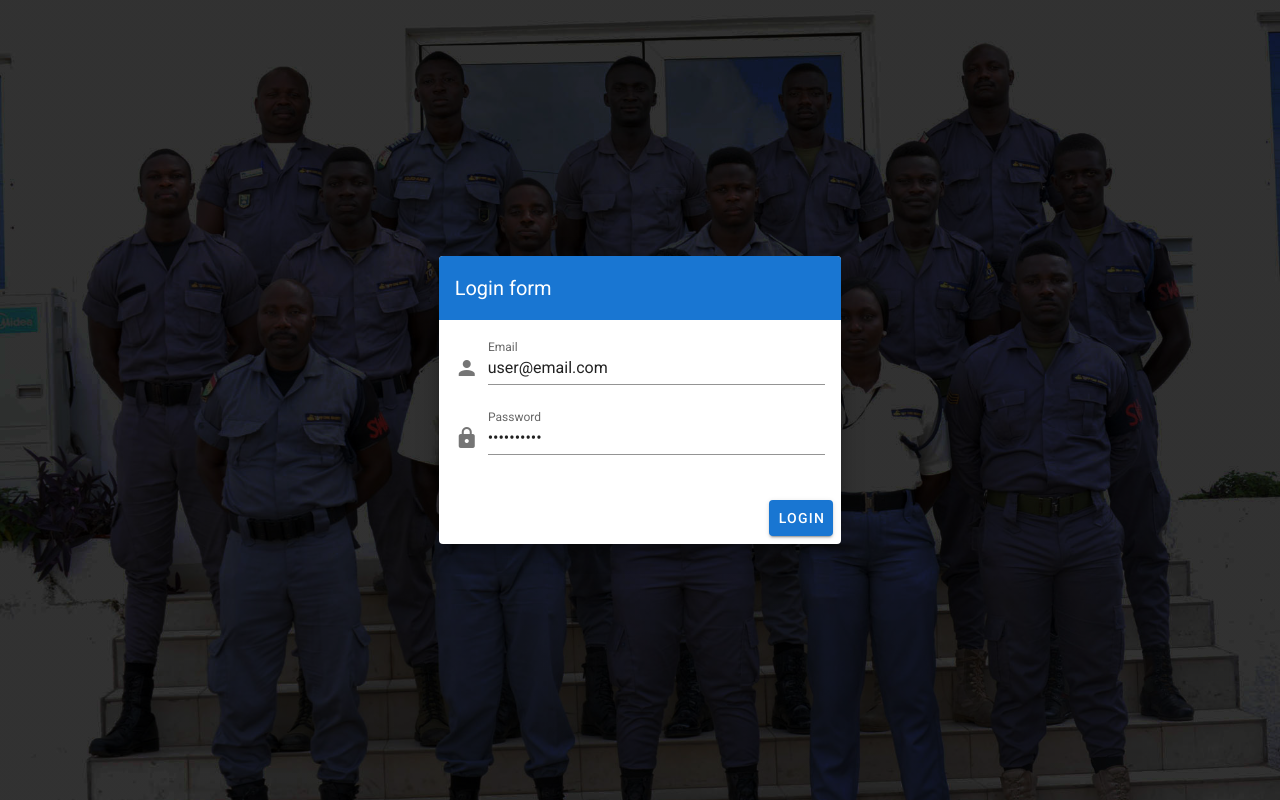
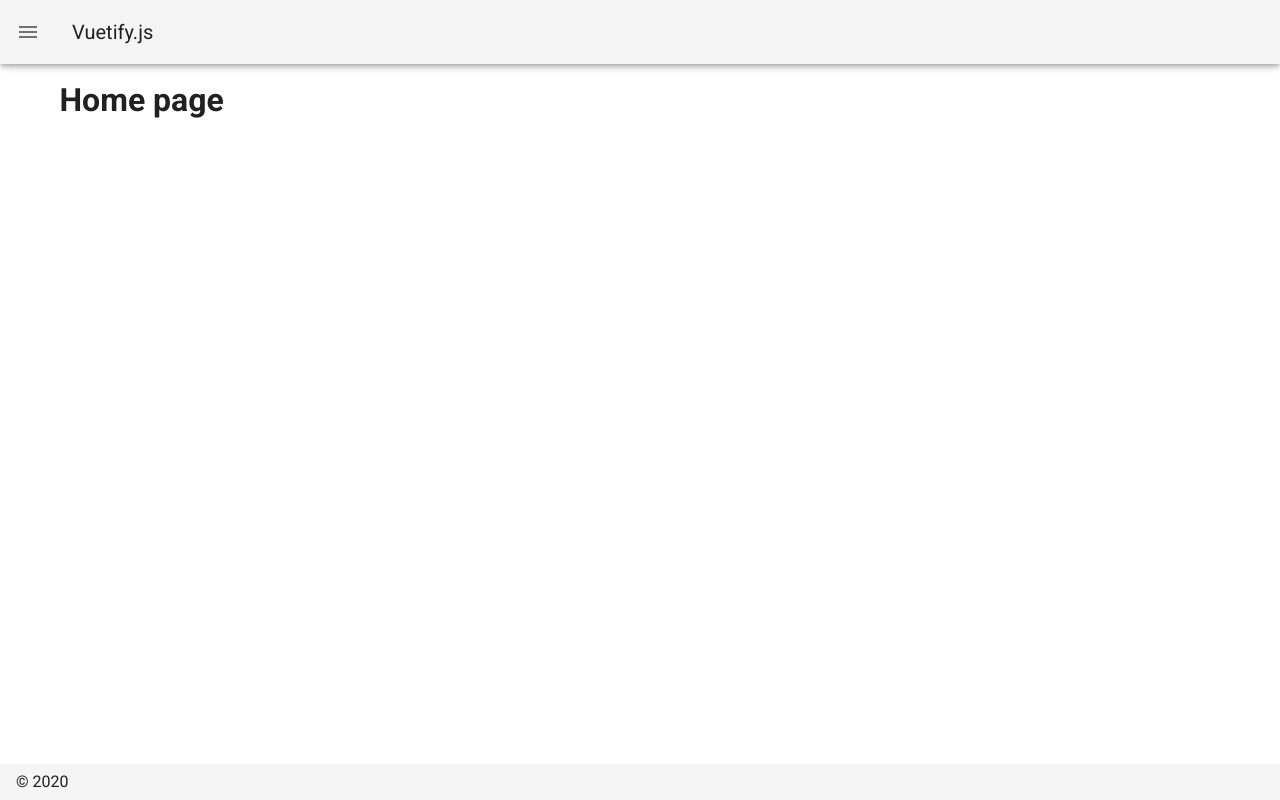
Before and after one commit to nytro04/guards-sys-frontend, a Nuxt app: page / in a window 1280 px wide. Built offline with nearby package versions, Linux system fonts and the light colour scheme.

Commit message:
fix: temporarily removes navbar component and add raw navbar to

```diff
--- a/components/Auth/Login.vue
+++ b/components/Auth/Login.vue
@@ -61,8 +61,8 @@ export default {
       isValid: true,
       showPassword: false,
       userInfo: {
-        email: 'user@email.com',
-        password: '!12345678S'
+        email: '',
+        password: ''
       },
       emailRules: [
         (v) => !!v || 'Email is required',
@@ -73,10 +73,11 @@ export default {
       passwordRules: [
         (v) => !!v || 'Password is required',
         (v) =>
-          (v && v.length >= 8) || 'Password is be eight(8) or more characters',
+          (v && v.length >= 8) ||
+          'Password must be eight(8) or more characters',
         (v) =>
           /(?=.*[A-Z])/.test(v) ||
-          'Password must have at least one(1) uppercase',
+          'Password must have at least one(1) uppercase letter',
         (v) =>
           /(?=.*\d)/.test(v) || 'Password must have at least one(1) number',
         (v) =>
@@ -87,14 +88,11 @@ export default {
   },
   methods: {
     loginUser() {
-      // eslint-disable-next-line no-console
-      console.log('this was called')
-
       this.$auth.loginWith('local', {
         data: this.userInfo
       })
 
-      // this.$refs.form.reset()
+      this.$refs.form.reset()
     }
   },
   head() {
--- a/components/layout/Navbar.vue
+++ b/components/layout/Navbar.vue
@@ -26,9 +26,9 @@ export default {
     //   //   default: false
     // },
     // drawer: {
-    //   type: Boolean
-    //   //   default: false
-    // },
+    //   type: Boolean,
+    //   default: false
+    // }
     // fixed: {
     //   type: Boolean
     //   //   default: false
--- a/layouts/default.vue
+++ b/layouts/default.vue
@@ -38,7 +38,24 @@
       </v-list>
     </v-navigation-drawer>
     <!-- navbar goes here  -->
-    <Navbar></Navbar>
+    <!-- <Navbar></Navbar> -->
+    <v-app-bar :clipped-left="clipped" fixed app>
+      <v-app-bar-nav-icon @click.stop="drawer = !drawer" />
+      <!-- <v-btn icon @click.stop="miniVariant = !miniVariant">
+        <v-icon>mdi-{{ `chevron-${miniVariant ? 'right' : 'left'}` }}</v-icon>
+      </v-btn> -->
+      <!-- <v-btn icon @click.stop="clipped = !clipped">
+        <v-icon>mdi-application</v-icon>
+      </v-btn> -->
+      <!-- <v-btn icon @click.stop="fixed = !fixed">
+        <v-icon>mdi-minus</v-icon>
+      </v-btn> -->
+      <v-toolbar-title v-text="title" />
+      <v-spacer />
+      <!-- <v-btn icon @click.stop="rightDrawer = !rightDrawer">
+        <v-icon>mdi-menu</v-icon>
+      </v-btn> -->
+    </v-app-bar>
     <v-main>
       <v-container>
         <nuxt />
@@ -52,7 +69,7 @@
 <script>
 export default {
   components: {
-    Navbar: () => import('@/components/layout/Navbar'), // only load global components eg. navbar and footer in the defaults layout.
+    // Navbar: () => import('@/components/layout/Navbar'), // only load global components eg. navbar and footer in the defaults layout.
     Footer: () => import('@/components/layout/Footer')
   },
   data() {
--- a/nuxt.config.js
+++ b/nuxt.config.js
@@ -111,7 +111,13 @@ export default {
             propertyName: 'token'
           },
           logout: { url: '/auth/logout', method: 'post' },
-          user: { url: '/api/auth/user', method: 'get', propertyName: 'user' }
+          user: {
+            url: '/users/login',
+            method: 'post',
+            propertyName: 'user'
+          }
+
+          // user: { url: '/api/auth/user', method: 'get', propertyName: 'user' }
         }
         // tokenRequired: true,
         // tokenType: 'bearer',
--- /dev/null
+++ b/pages/Login.vue
@@ -0,0 +1,15 @@
+<template>
+  <div>
+    <Login />
+  </div>
+</template>
+
+<script>
+export default {
+  components: {
+    Login: () => import('~/components/Auth/Login')
+  }
+}
+</script>
+
+<style scoped></style>
--- a/pages/index.vue
+++ b/pages/index.vue
@@ -1,13 +1,14 @@
 <template>
   <div class="">
-    <Login />
+    <h1>Home page</h1>
+    <!-- <Login /> -->
   </div>
 </template>
 
 <script>
 export default {
   components: {
-    Login: () => import('~/components/Auth/Login')
+    // Login: () => import('~/components/Auth/Login')
   },
   head() {
     return {
@@ -22,8 +23,8 @@ export default {
         }
       ]
     }
-  },
+  }
   // layout can only be in top level pages
-  layout: 'login'
+  // layout: 'login'
 }
 </script>
```
